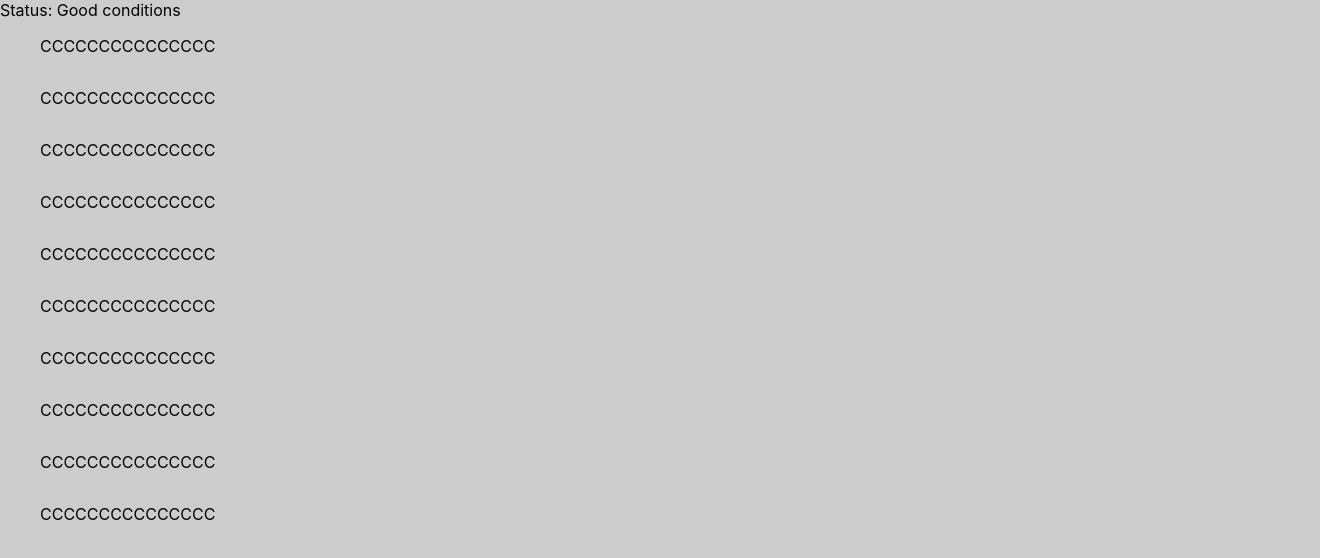
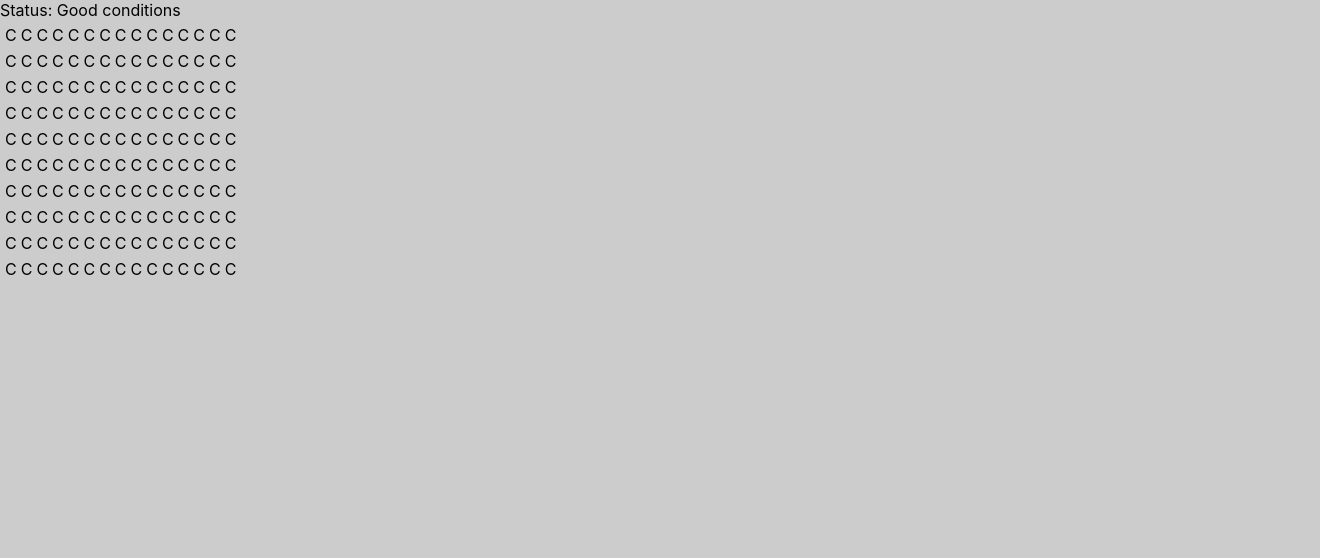
Before and after one commit to eduardoschneiders/minesweeper, a React (Create React App) app in the folder app/: page / in a window 1280 px wide. Shown: the top 558 px of the page, 1320 px wide, since content can reach past the window. Built offline with nearby package versions, Linux system fonts and the light colour scheme.

Commit message:
Feat(Game Board): Add table to layout

```diff
--- a/app/src/index.js
+++ b/app/src/index.js
@@ -91,6 +91,7 @@ class Board extends Component {
 
   handleClick(buttons, i, j) {
     if (!this.state.gameInGoodCondition) { return }
+    if (buttons === 2 && !this.state.gridSeted) { return }
     let grid = this.state.grid.slice();
     let status = null
     let cell = clone(grid[i][j])
@@ -129,13 +130,17 @@ class Board extends Component {
     return (
       <div>
         Status: {status}
+        <table>
+          <tbody>
             {
               this.state.grid.map((row, i) => {
                   return(
-                <ul className="row" key={i}>
+                    <tr className="row" key={i}>
                       {
                         row.map((cel, j) => {
                             return(
+                              <td key={j}>
+
                                 <Cell
                                   key={j}
                                   value={cel['value']}
@@ -147,15 +152,18 @@ class Board extends Component {
                                     }
                                   }
                                 />
+                              </td>
                             )
                           }
                         )
                       }
-                </ul>
+                    </tr>
                   )
                 }
               )
             }
+          </tbody>
+        </table>
       </div>
     )
   }
```
Lines whose indentation alone changed are shown as unchanged.
